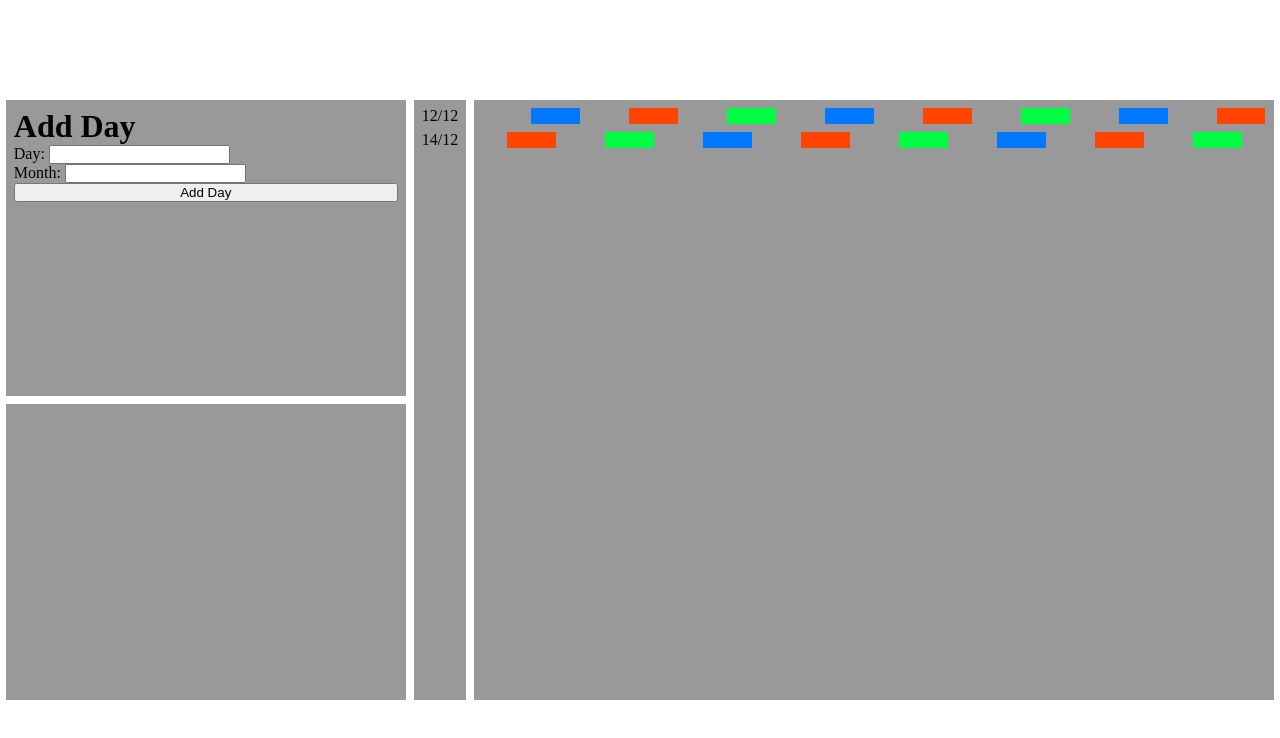
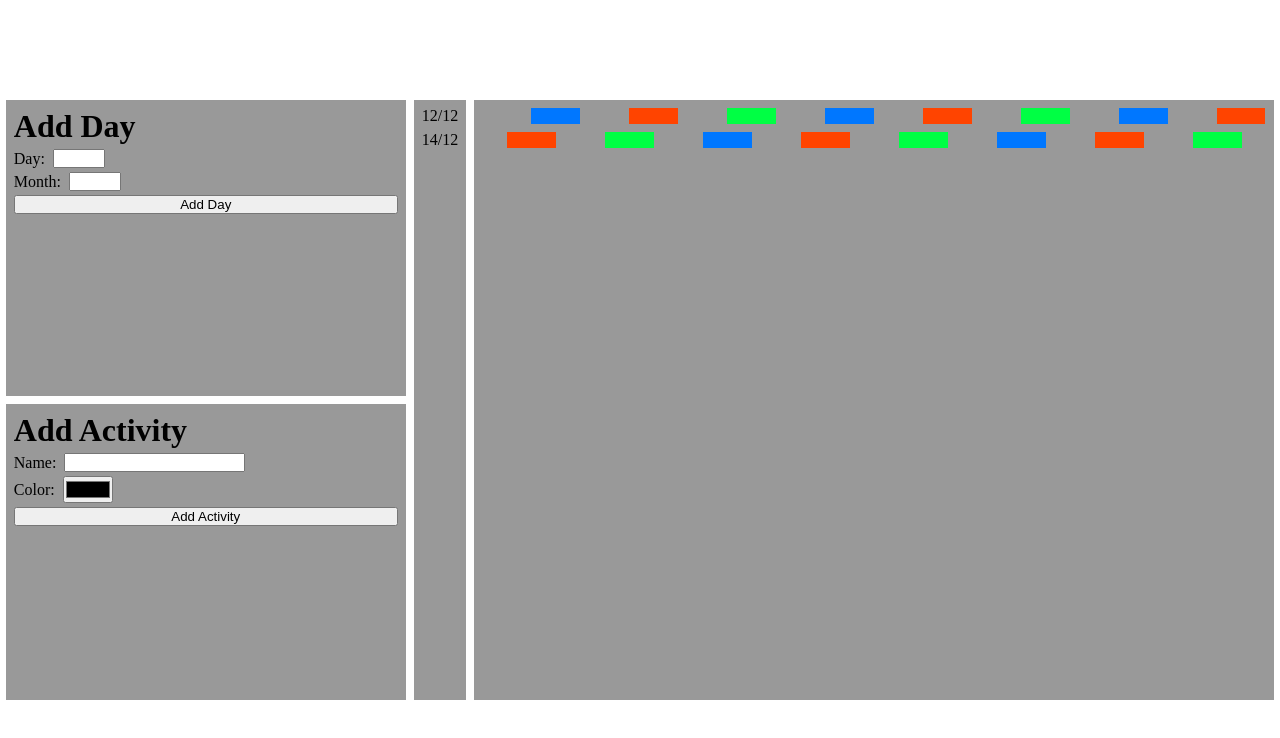
Before and after one commit to bruceussenco/days-benchmark, a plain HTML site: page index.html in a window 1280 px wide. Drawn offline with Linux system fonts and the light colour scheme.

Commit message:
add 'add activity user interface'

```diff
--- a/index.html
+++ b/index.html
@@ -8,18 +8,39 @@
 <body>
     <div id="entry">
         <div id="day-editor">
+            <div id="add-day">
                 <h1>Add Day</h1>
                 <div>
                     <label>Day:</label>
-                <input type="number" />
+                    <input type="number" min=1 max=31 />
                 </div>
                 <div>
                     <label>Month:</label>
-                <input type="number" />
+                    <input type="number" min=1 max=12 />
                 </div>
                 <button>Add Day</button>
             </div>
-        <div id="activity-editor"></div>
+            <!-- <div id="mod-day">
+                <h1>Modify Day</h1>
+            </div> -->
+        </div>
+        <div id="activity-editor">
+            <div id="add-activity">
+                <h1>Add Activity</h1>
+                <div>
+                    <label>Name:</label>
+                    <input type="text" />
+                </div>
+                <div>
+                    <label>Color:</label>
+                    <input type="color" />
+                </div>
+                <button>Add Activity</button>
+            </div>
+            <!-- <div id="mod-activity">
+                <h1>Modify Activity</h1>
+            </div> -->
+        </div>
     </div>
     <div id="days"></div>
     <div id="activities"></div>
--- a/styles.css
+++ b/styles.css
@@ -29,10 +29,22 @@ body {
 #day-editor, #activity-editor  {
     display: flex;
     flex-direction: column;
+    justify-content: space-between;
     width: 400px;
     height: 50%;
     padding: 8px;
     background-color: var(--light-gray);
+}
+
+#add-day, #mod-day, #add-activity, #mod-activity {
+    display: flex;
+    flex-direction: column;
+    gap: 4px;
+    > div {
+        display: flex;
+        gap: 8px;
+        align-items: center;
+    }
 }
 
 #days, #activities {
```
Lines whose indentation alone changed are shown as unchanged.
